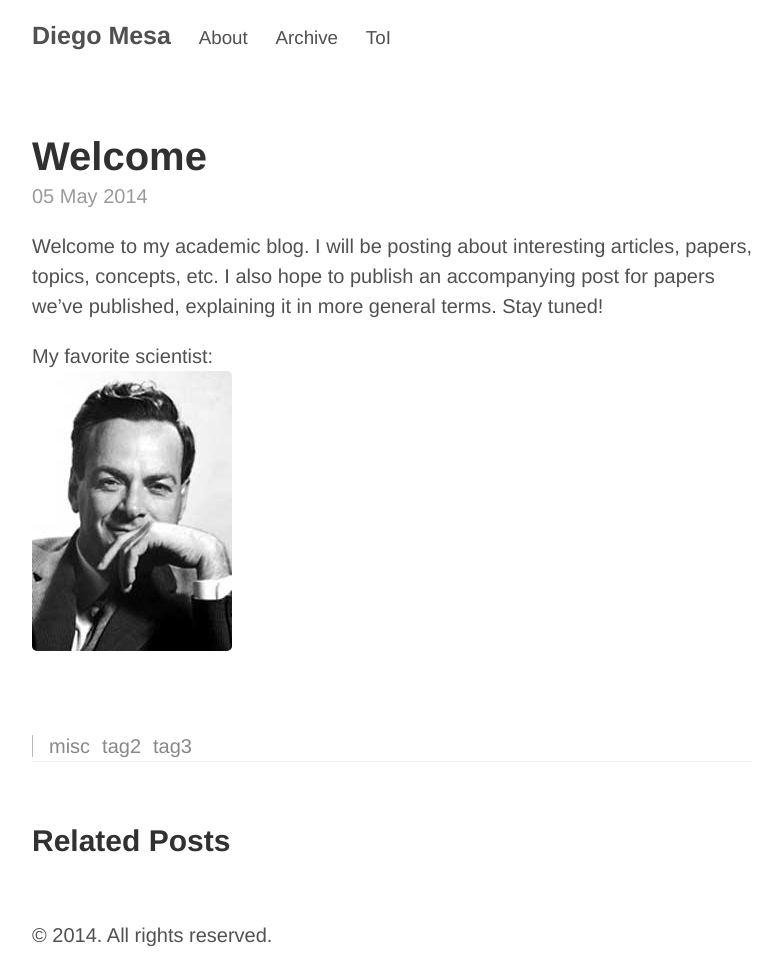
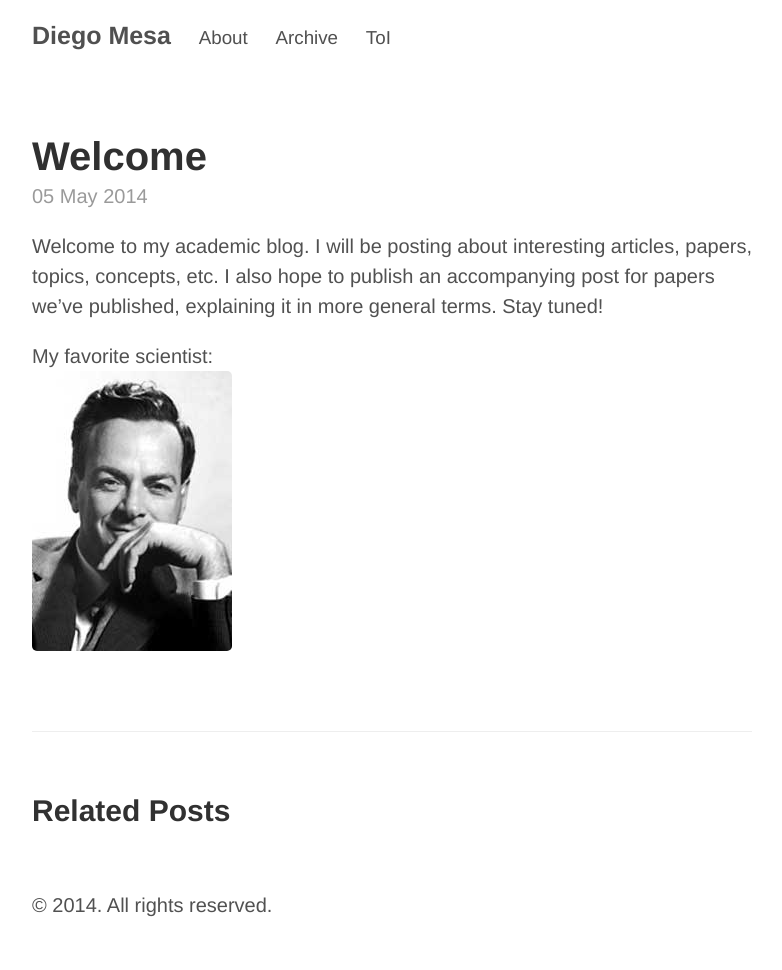
Before and after one commit to diego898/diego898.github.io, a Jekyll site: the page built from _posts/2014-05-05-welcome.md, in a window 1280 px wide. Shown: the whole page, without its empty margins (248-1030 px from the left). Built offline with Jekyll 4.4.1, drawn with Linux system fonts in a browser that asks for light colours; after the commit the page ends 940 px from its top, so only the background shows below that.

Commit message:
removing tags

```diff
--- a/_layouts/post.html
+++ b/_layouts/post.html
@@ -7,8 +7,6 @@ layout: default
   <span class="post-date">{{ page.date | date_to_string }}</span>
   {{ content }}
 </div>
-
-<div><ul class="tag_list_in_post">{% for tag in page.tags %}<li class="inline tag_list_item"><a class="tag_list_link" href="/tag/{{ tag }}">{{ tag }}</a></li>{% endfor %}</ul></div>
 
 <div class="related">
   <h2>Related Posts</h2>
```
